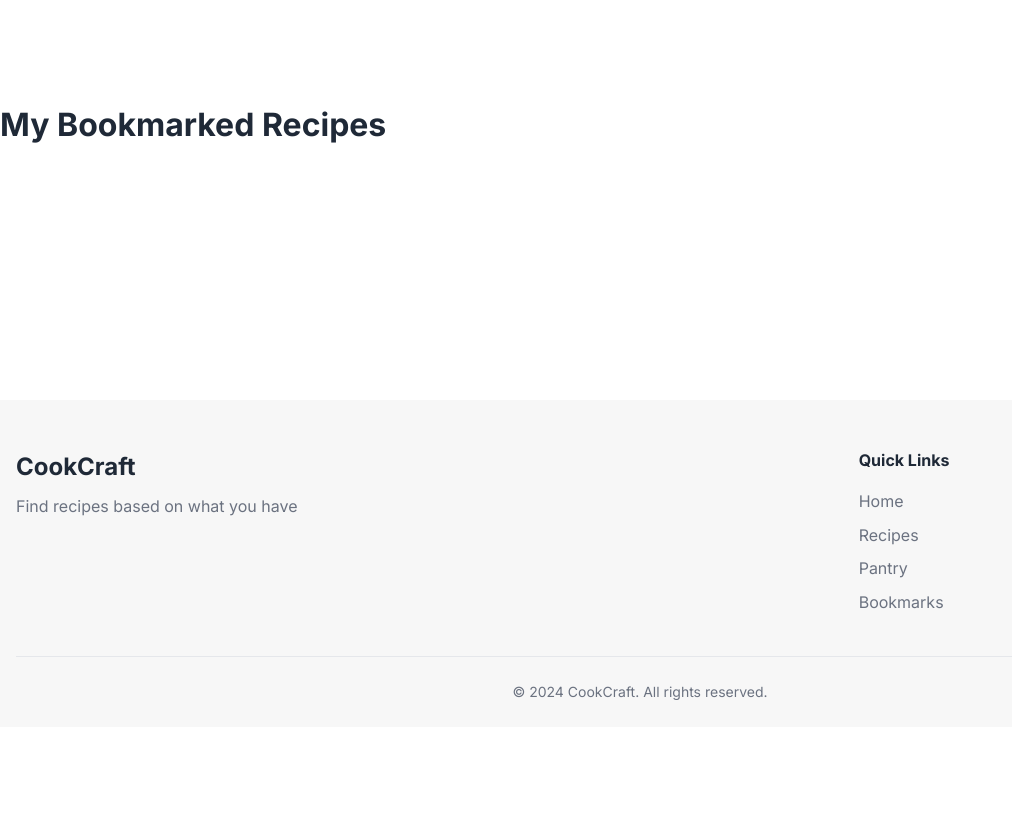
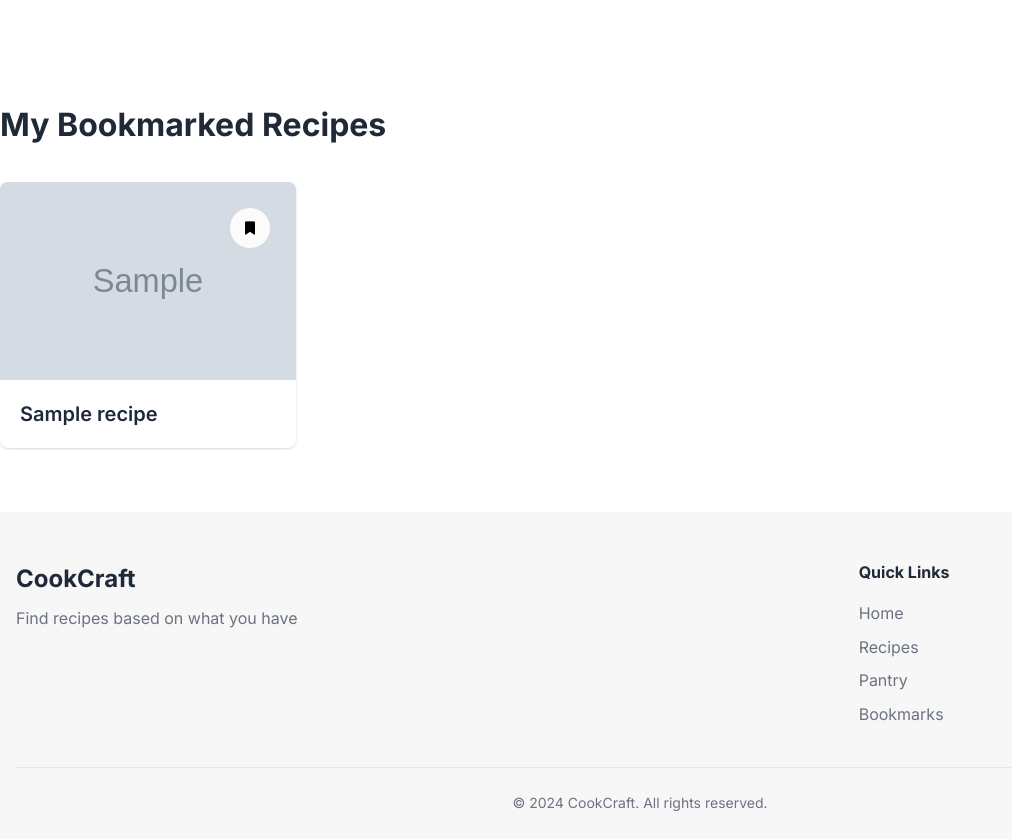
Before and after one commit to khadijaatiq/Recipes, a PHP site: page /bookmarks.php in a window 1280 px wide. Shown: the part 73-912 px from the top of the page, without its empty margins (0-1012 px from the left). Before the commit the page ends 773 px from the top, so only its background shows below. Run offline with PHP 8.4, Linux system fonts and the light colour scheme; the visitor is signed in with stand-in values (Sample User, id 1); tables that the repository leaves empty or names only in its code hold one stand-in row (values such as "Sample post"); grey boxes marked "Sample" are stand-in pictures; some libraries are stand-ins or nearby versions.

Commit message:
Update bookmarks.php

```diff
--- a/recipes/bookmarks.php
+++ b/recipes/bookmarks.php
@@ -2,32 +2,34 @@
 session_start();
 
 if (!isset($_SESSION['user_id'])) {
-    header("Location: auth/login.php");
+    header("Location: ../auth/login.php");
     exit();
 }
 
 require "c:/xampp/htdocs/Recipes-main/config/db.php";
 
+if (isset($_GET['success'])): ?>
+    <div class="alert alert-success" id="success-message">
+        <?= htmlspecialchars($_GET['success']) ?>
+    </div>
+<?php endif;
+
 $user_id = $_SESSION['user_id'];
 $sql = "
-    SELECT u.recipe_id, u.name, u.image_url, 'user' as source
+SELECT r.RECIPE_ID as recipe_id, r.name, r.image_url, r.user_id as owner_id,
+       CASE WHEN r.source = 'user' THEN 'user' ELSE 'system' END as source
 FROM bookmarks b
-    JOIN user_submitted_recipes u ON b.user_id = u.user_id
-    WHERE b.user_id = ? AND b.recipe_source = 'user'
-
-    UNION
-
-    SELECT r.recipe_id, r.name, r.image_url, 'system' as source
-    FROM bookmarks b
-    JOIN recipes r ON b.recipe_id = r.recipe_id
-    WHERE b.user_id = ? AND b.recipe_source = 'system'
+JOIN recipes r ON b.recipe_id = r.RECIPE_ID
+WHERE b.user_id = ?
+ORDER BY r.name ASC
 ";
 
 $stmt = $conn->prepare($sql);
-$stmt->bind_param("ii", $user_id, $user_id);
+$stmt->bind_param("i", $user_id);
 $stmt->execute();
 $result = $stmt->get_result();
 ?>
+
 <?php include '../partials/header.php'; ?>
 <main class="main-content">
     <h1>My Bookmarked Recipes</h1>
@@ -35,20 +37,50 @@ $result = $stmt->get_result();
     <?php if (isset($_GET['success']) && $_GET['success'] === "recipe_bookmarked"): ?>
         <div class="alert alert-success">🎉 Recipe added and bookmarked successfully!</div>
     <?php endif; ?>
+    <?php if (isset($_GET['success']) && $_GET['success'] === "unbookmarked"): ?>
+        <div class="alert alert-success">Bookmark removed.</div>
+    <?php endif; ?>
+    <?php if (isset($_GET['success']) && $_GET['success'] === "deleted"): ?>
+        <div class="alert alert-success">Recipe deleted.</div>
+    <?php endif; ?>
+    <?php if (isset($_GET['error']) && $_GET['error'] === "not_owner"): ?>
+        <div class="alert alert-danger">You are not allowed to delete this recipe.</div>
+    <?php endif; ?>
 
     <?php if ($result->num_rows > 0): ?>
         <div class="recipes-grid" id="recipe-results">
             <?php while($row = $result->fetch_assoc()): ?>
-                    <div class="recipe-card">
+                <div class="recipe-card" style="position:relative;">
                     <div class="recipe-image">
                         <img src="<?= htmlspecialchars($row['image_url']) ?: 'default.jpg' ?>" alt="<?= htmlspecialchars($row['name']) ?>">
-                            <button class="bookmark-btn" onclick="toggleBookmark(this)">
+                        <?php if ($row['source'] === 'user' && $row['owner_id'] == $user_id): ?>
+                            <!-- Edit/Delete for user-submitted recipes (only for owner) -->
+                            <div class="user-recipe-actions" style="display:none; position:absolute; top:10px; right:10px; z-index:2;">
+                                <a href="edit_recipe.php?id=<?= $row['recipe_id'] ?>" class="edit-btn" title="Edit"><i class="fas fa-edit"></i></a>
+                                <form method="POST" action="bookmarks_process.php" style="display:inline;">
+                                    <input type="hidden" name="recipe_source" value="user">
+                                </form>
+                                <form method="POST" action="delete_recipe.php" style="display:inline;">
+                                    <input type="hidden" name="recipe_id" value="<?= $row['recipe_id'] ?>">
+                                    <button type="submit" class="delete-btn" title="Delete" onclick="return confirm('Are you sure you want to delete this recipe?');">
+                                        <i class="fas fa-trash"></i>
+                                    </button>
+                                </form>
+                            </div>
+                        <?php elseif ($row['source'] === 'system'): ?>
+                            <!-- Unbookmark for system recipes -->
+                            <form method="POST" action="bookmarks_process.php" style="position:absolute; top:10px; right:10px;">
+                                <input type="hidden" name="recipe_id" value="<?= $row['recipe_id'] ?>">
+                                <input type="hidden" name="recipe_source" value="system">
+                                <button type="submit" name="unbookmark" class="bookmark-btn" title="Remove Bookmark">
                                     <i class="fas fa-bookmark"></i>
                                 </button>
+                            </form>
+                        <?php endif; ?>
                     </div>
                     <div class="recipe-content">
                         <h3 class="recipe-title">
-                            <a href="recipe_detail.php?id=<?= $row['recipe_id'] ?>">
+                            <a href="recipe_detail.php?id=<?= $row['recipe_id'] ?>&source=<?= $row['source'] ?>">
                                 <?= htmlspecialchars($row['name']) ?>
                             </a>
                         </h3>
@@ -56,8 +88,41 @@ $result = $stmt->get_result();
                 </div>
             <?php endwhile; ?>
         </div>
+    <?php else: ?>
+        <p>No bookmarks yet.</p>
     <?php endif; ?>
 </main>
+<script>
+document.addEventListener('DOMContentLoaded', function() {
+    const successMessage = document.getElementById('success-message');
+    if (successMessage) {
+        setTimeout(() => {
+            successMessage.style.opacity = '0';
+            setTimeout(() => {
+                successMessage.remove();
+            }, 500); // Wait for fade-out to complete
+        }, 3000); // Wait for 3 seconds before fading out
+    }
+});
+</script>
 
-
+<style>
+.recipe-card:hover .user-recipe-actions {
+    display: block !important;
+}
+.edit-btn, .delete-btn {
+    background: none;
+    border: none;
+    color: #333;
+    font-size: 18px;
+    margin-left: 5px;
+    cursor: pointer;
+}
+.edit-btn:hover, .delete-btn:hover {
+    color: #d9534f;
+}
+#success-message {
+    transition: opacity 0.5s ease;
+}
+</style>
 <?php include '../partials/footer.php'; ?>
```
Lines whose indentation alone changed are shown as unchanged.
